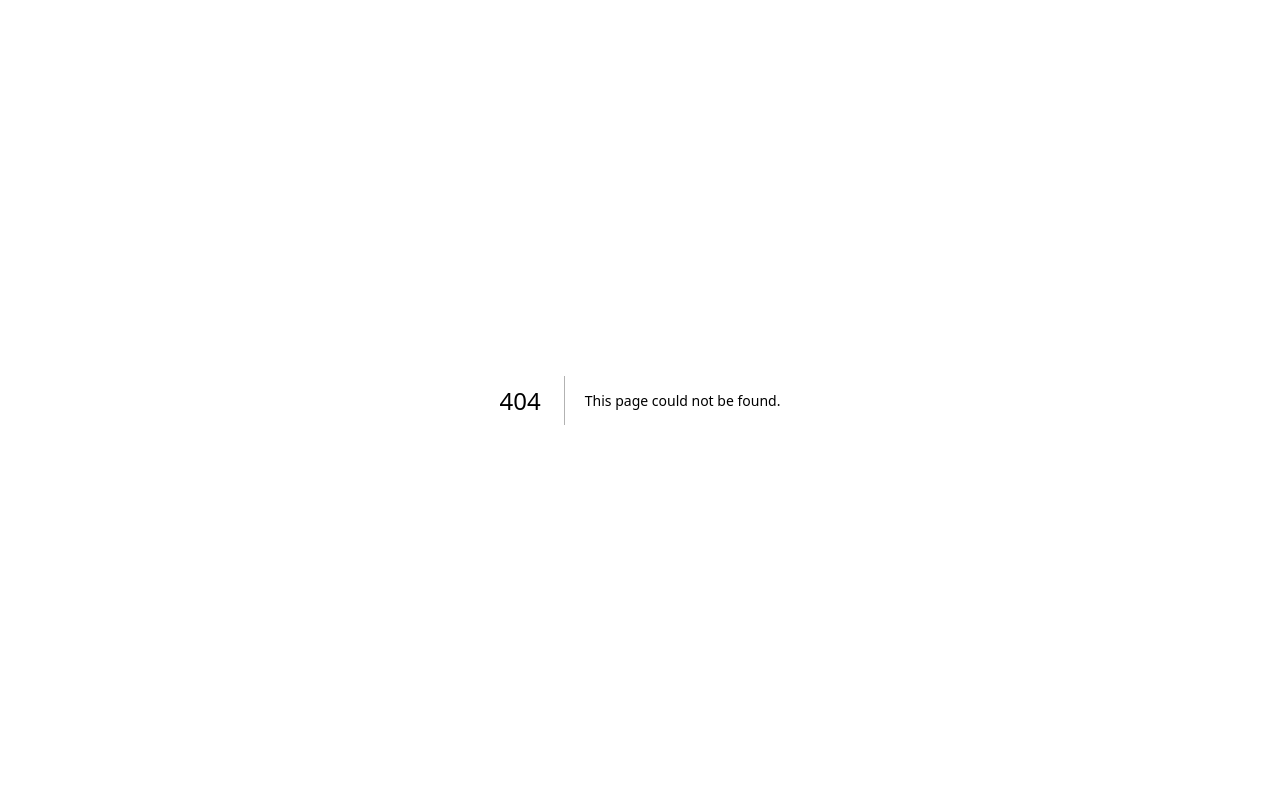
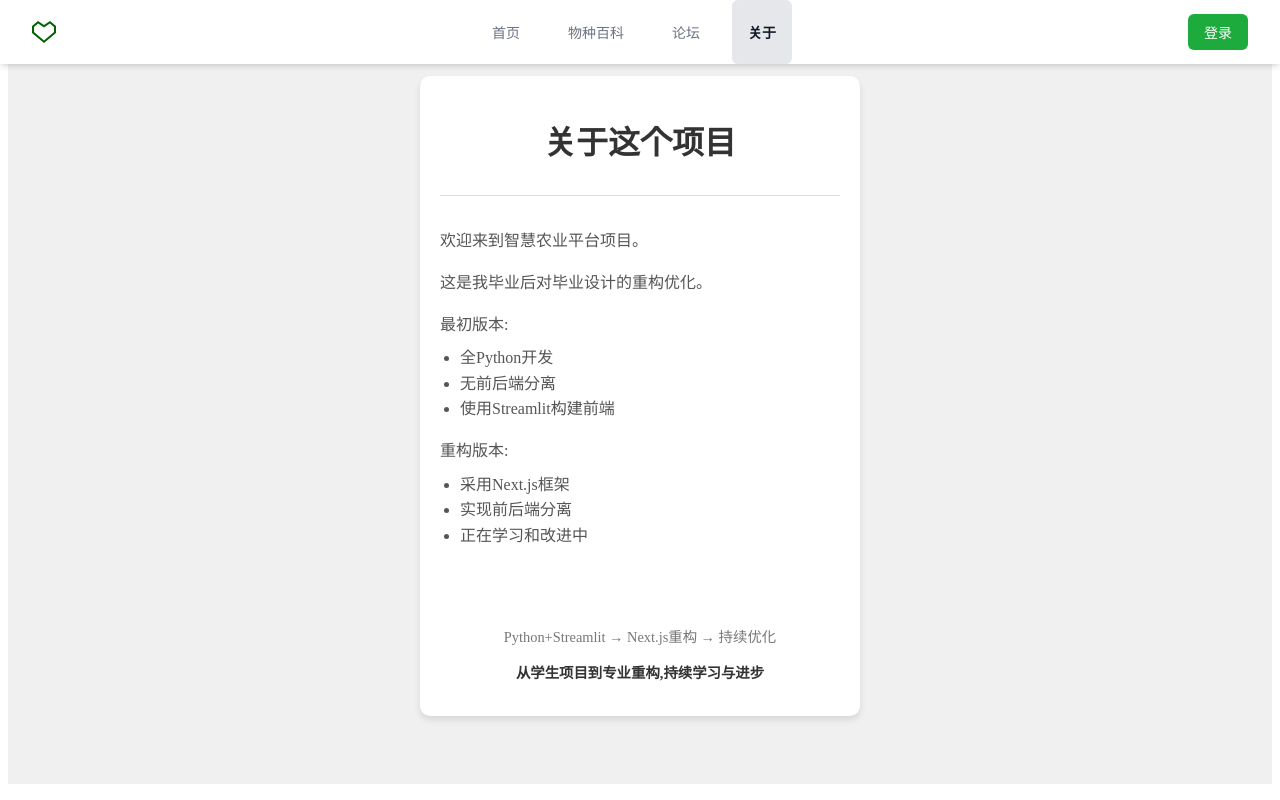
Before and after one commit to Chal1ce/A-Single-Framework-For-KnowledgeBaseQA, a Next.js app: page /about in a window 1280 px wide. Before the commit this address had no page. Built offline with nearby package versions, Linux system fonts and the light colour scheme.

Commit message:
上传about页面

```diff
--- a/package.json
+++ b/package.json
@@ -17,5 +17,10 @@
     "react-dom": "^18",
     "sqlite": "^5.1.1",
     "sqlite3": "^5.1.7"
+  },
+  "devDependencies": {
+    "@types/node": "22.5.5",
+    "@types/react": "18.3.7",
+    "typescript": "5.6.2"
   }
 }
--- /dev/null
+++ b/pages/about.js
@@ -0,0 +1,40 @@
+import Navbar from '../src/components/ui/navbar';
+import '../src/styles/about.css';
+
+export default function About() {
+  return (
+    <div>
+      <Navbar />
+      <main className="about-container">
+        <div className="about-card">
+          <h1 className="about-title">关于这个项目</h1>
+          <hr className="about-divider" />
+          <div className="about-content">
+            <p className="about-text">欢迎来到智慧农业平台项目。</p>
+            <p className="about-text">这是我毕业后对毕业设计的重构优化。</p>
+            <div className="about-text">
+              最初版本:
+              <ul>
+                <li>全Python开发</li>
+                <li>无前后端分离</li>
+                <li>使用Streamlit构建前端</li>
+              </ul>
+            </div>
+            <div className="about-text">
+              重构版本:
+              <ul>
+                <li>采用Next.js框架</li>
+                <li>实现前后端分离</li>
+                <li>正在学习和改进中</li>
+              </ul>
+            </div>
+          </div>
+          <div className="about-footer">
+            <div className="about-timeline">Python+Streamlit → Next.js重构 → 持续优化</div>
+            <p className="about-summary">从学生项目到专业重构,持续学习与进步</p>
+          </div>
+        </div>
+      </main>
+    </div>
+  );
+}
```
Also changed, not shown: pages/helloWorld.js (+31 -14 lines), tsconfig.json (added, +30 -0 lines), 1 other file (tests, documents, lock files or other folders).
